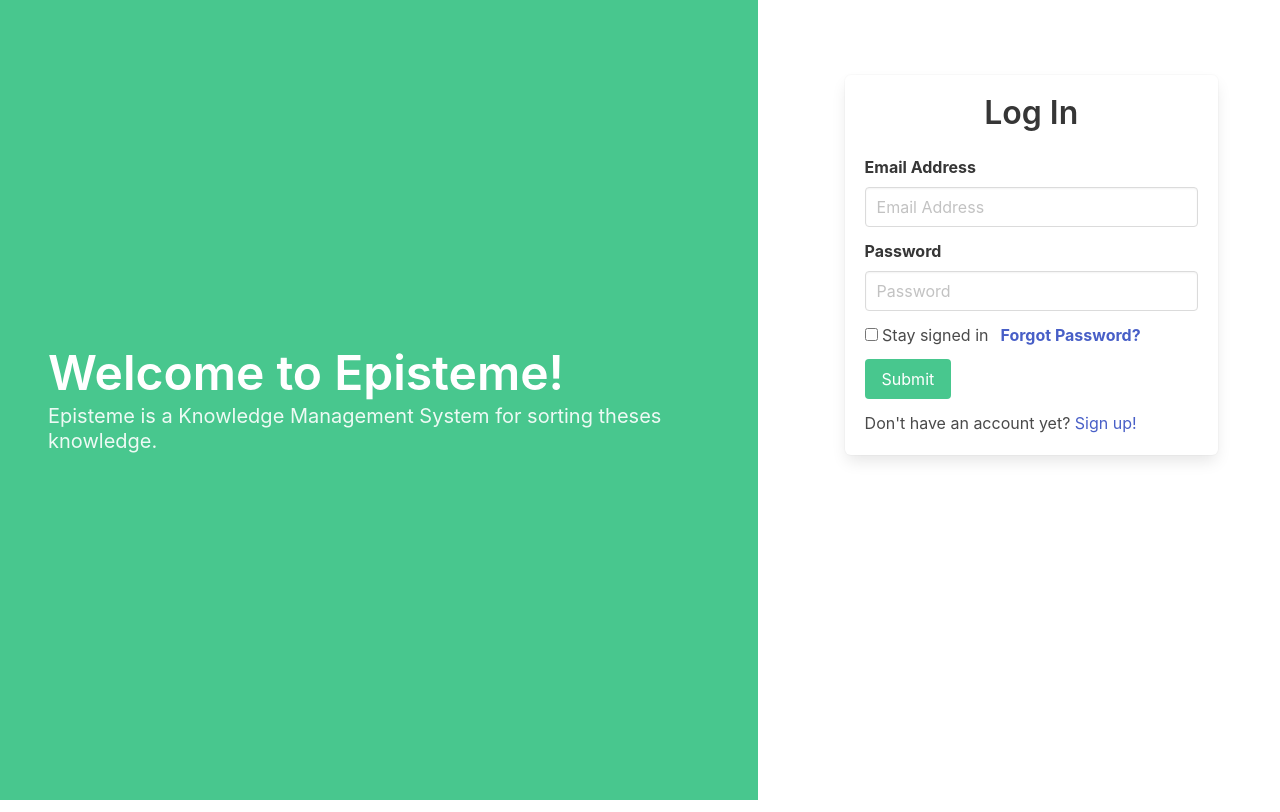
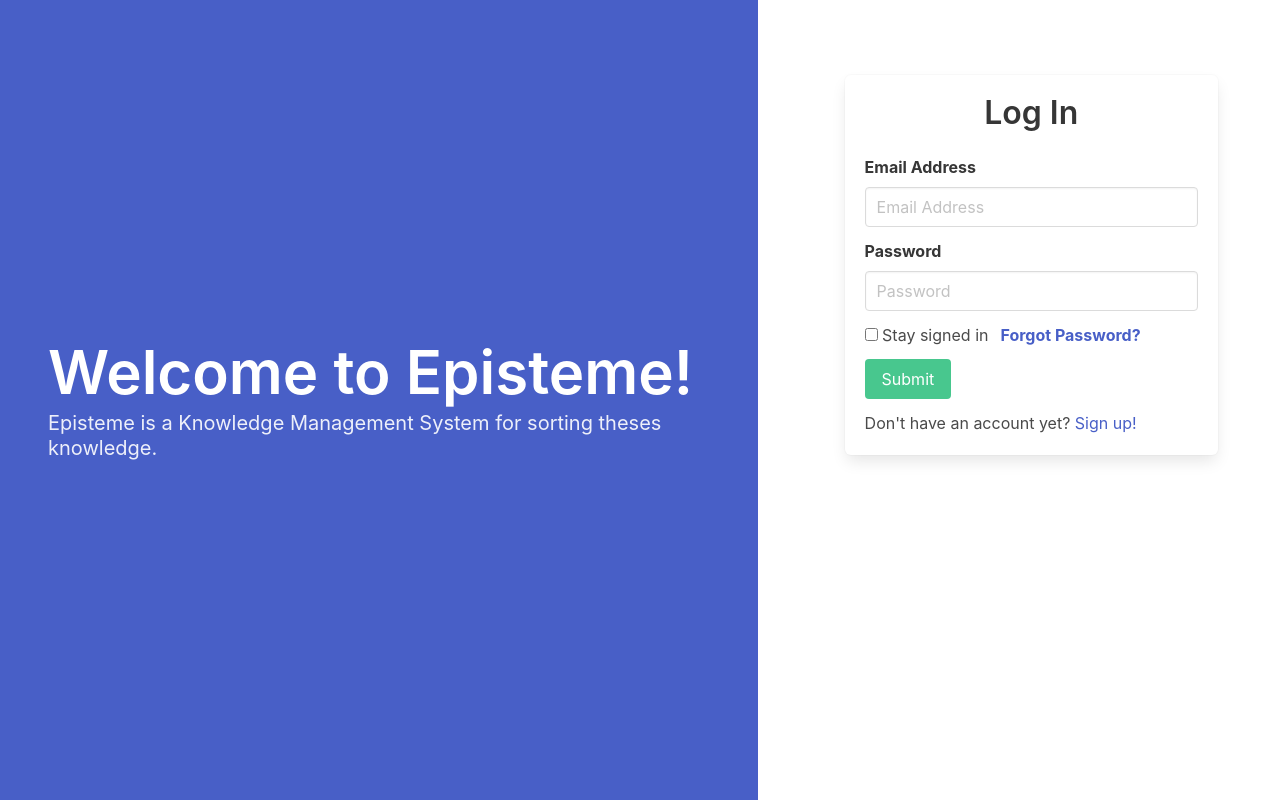
Before and after one commit to gelolaus/episteme, a Flask app: page /landing in a window 1280 px wide. Shown: the part 52-864 px from the top of the page. Run offline with Flask 3, Linux system fonts and the light colour scheme.

Commit message:
style: update landing design

```diff
--- a/templates/landing.html
+++ b/templates/landing.html
@@ -11,8 +11,7 @@
 <!-- Navbar -->
 <nav class="navbar is-light is-transparent" role="navigation" aria-label="main navigation">
     <div class="navbar-brand">
-        <a class="navbar-item" href="https://github.com/bigbrews/knowledge-management-system"
-            style="margin-left: 20px;">
+        <a class="navbar-item" href="{{ url_for('homepage') }}" style="margin-left: 20px;">
             <img src="static/img/navbar/Episteme-logo.png"
                 alt="Episteme: A Knowledge Management System For Sorting Theses Knowledge" width="112" height="40">
         </a>
@@ -42,10 +41,10 @@
 <div class="columns">
     <div class="column is-three-fifths">
 
-        <section class="hero is-fullheight is-success">
+        <section class="hero is-fullheight is-link">
             <div class="hero-body">
                 <div class="">
-                    <p class="title is-1">
+                    <p class="title is-1" style="font-size: 60px;">
                         Welcome to Episteme!
                     </p>
                     <p class="subtitle">
```
